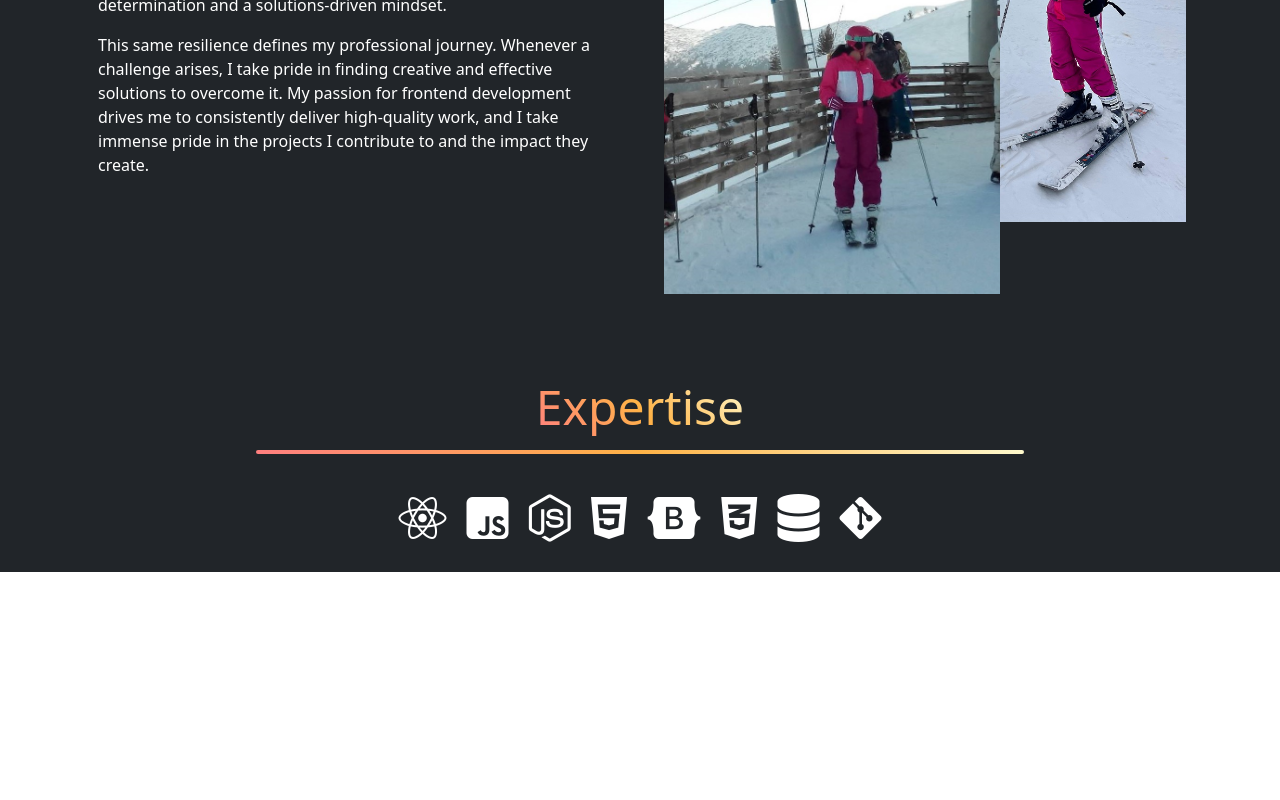
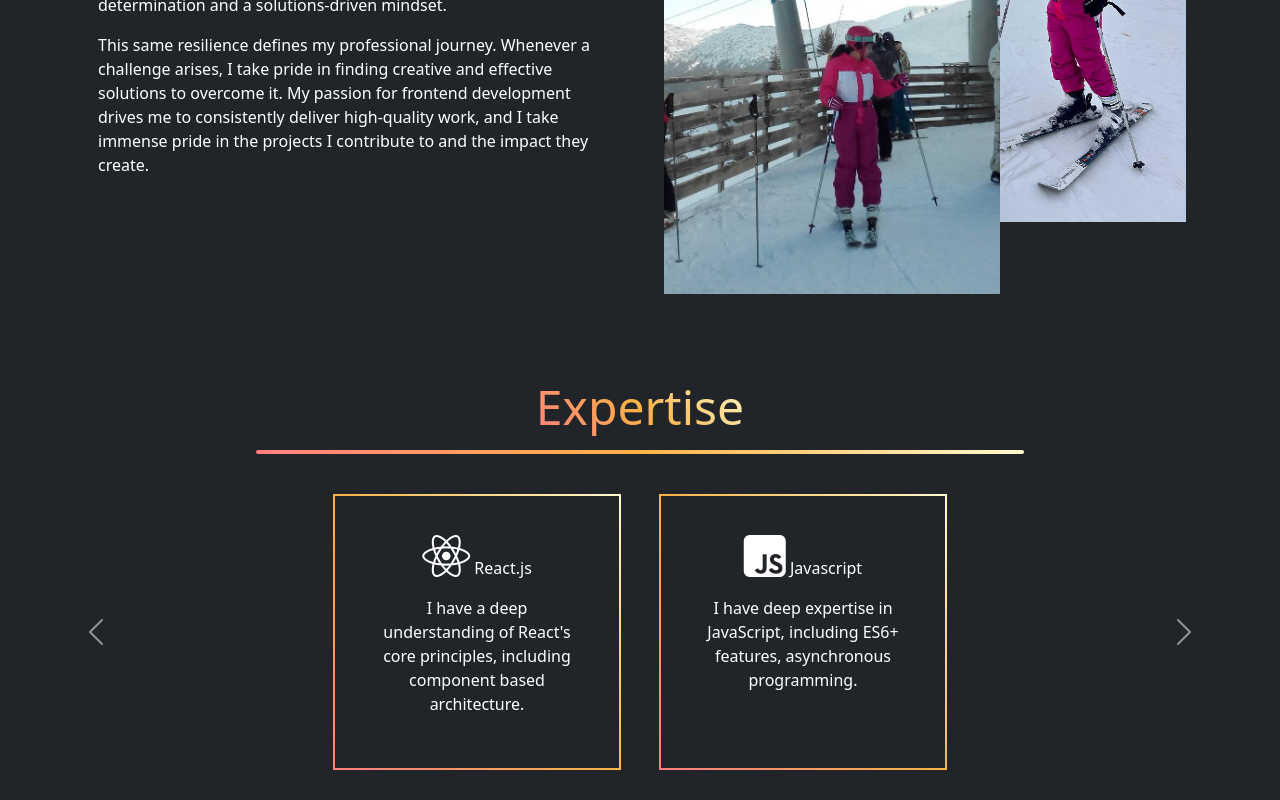
Before and after one commit to Moura4Design/Portfolio, a React (Create React App) app in the folder my-app/: page / in a window 1280 px wide. Shown: the part 1093-1893 px from the top of the page. Before the commit the page ends 1665 px from the top, so only its background shows below. Built offline with nearby package versions, Linux system fonts and the light colour scheme.

Commit message:
Almost finished the expertise section

```diff
--- a/my-app/src/App.css
+++ b/my-app/src/App.css
@@ -125,6 +125,16 @@
   border-radius: 2px;
 }
 
+.card {
+  background: #212529; /* Dark background */
+  color: white; /* Text color */
+  border: 2px solid transparent; /* Transparent border as a base */
+  border-image: linear-gradient(45deg, #ff7f7f, #ffb347, #fffacd) 1; /* Gradient border */
+  padding: 20px;
+  text-align: center;
+  display: inline-block;
+}
+
 
 
 
--- a/my-app/src/App.jsx
+++ b/my-app/src/App.jsx
@@ -12,7 +12,6 @@ function App() {
     <BrowserRouter>
       <Routes>
         <Route path="/" element={<Home />} />
-        <Route path='/about' element={<About />} />
       </Routes>
     </BrowserRouter>
     // <div className={'App'}>
--- a/my-app/src/Components/Expertise.jsx
+++ b/my-app/src/Components/Expertise.jsx
@@ -1,4 +1,5 @@
 import React from 'react';
+import { Carousel, Card, Row, Col } from 'react-bootstrap';
 
 const Expertise = () => {
   return(
@@ -6,16 +7,111 @@ const Expertise = () => {
       <div className={"title-wrapper"}>
         <h2 className={'text-center title'}>Expertise</h2>
       </div>
+      <div className={'pt-3 text-center mt-4'}>
+        <div id="carouselExampleInterval" className="carousel slide" data-bs-ride="carousel">
+          <div className="carousel-inner">
+            <div className="carousel-item active" data-bs-interval="4000">
+              <div className='row justify-content-center'>
+                <div className='col-xs-12 col-sm-12 col-md-4 col-lg-3 d-flex justify-content-center'>
+                  <div className='card' style={{width: '18rem'}}>
+                    <div className='card-body'>
+                      <i className="fab fa-react fa-3x" /> {/* React Icon */}
+                      React.js
+                      <p className='mt-3'>I have a deep understanding of React&apos;s core principles, including component based architecture.</p>
+                    </div>
+                  </div>
+                </div>
+                <div className='col-xs-12 col-sm-12 col-md-4 col-lg-3 d-flex justify-content-center'>
+                  <div className='card' style={{width: '18rem'}}>
+                    <div className='card-body'>
+                      <i className="fab fa-js-square fa-3x" /> {/* JS Icon */}
+                      Javascript
+                      <p className='mt-3'>I have deep expertise in JavaScript, including ES6+ features, asynchronous programming.</p>
+                    </div>
+                  </div>
+                </div>
+              </div>
+            </div>
+            <div className="carousel-item" data-bs-interval="4000">
+              <div className='row justify-content-center'>
+                <div className='col-xs-12 col-sm-12 col-md-4 col-lg-3 d-flex justify-content-center'>
+                  <div className='card' style={{width: '18rem'}}>
+                    <div className='card-body'>
+                      <i className="fab fa-node-js fa-3x" />  {/* Node.js Icon */}
+                      Node.js
+                      <p className='mt-3'>I have a deep understanding of React&apos;s core principles, including component based architecture.</p>
+                    </div>
+                  </div>
+                </div>
+                <div className='col-xs-12 col-sm-12 col-md-4 col-lg-3 d-flex justify-content-center'>
+                  <div className='card' style={{width: '18rem'}}>
+                    <div className='card-body'>
+                      <i className="fab fa-html5 fa-3x"></i> {/* HTML5 Icon */}
+                      HTML5
+                      <p className='mt-3'>I have deep expertise in JavaScript, including ES6+ features, asynchronous programming.</p>
+                    </div>
+                  </div>
+                </div>
+              </div>
+            </div>
+            <div className="carousel-item" data-bs-interval="4000">
+              <div className='row justify-content-center'>
+                <div className='col-xs-12 col-sm-12 col-md-4 col-lg-3 d-flex justify-content-center'>
+                  <div className='card' style={{width: '18rem'}}>
+                    <div className='card-body'>
+                      <i className="fab fa-bootstrap fa-3x" /> {/* Bootstrap Icon */}
+                      Bootstrap
+                      <p className='mt-3'>I have a deep understanding of React&apos;s core principles, including component based architecture.</p>
+                    </div>
+                  </div>
+                </div>
 
-      <div className={'pt-3 text-center mt-4'}>
-        <i className="fab fa-react fa-3x me-3"></i>  {/* React Icon */}
-        <i className="fab fa-js-square fa-3x me-3"></i>  {/* JavaScript Icon */}
-        <i className="fab fa-node-js fa-3x me-3"></i>  {/* Node.js Icon */}
-        <i class="fab fa-html5 fa-3x me-3"></i> {/* HTML5 Icon */}
-        <i class="fab fa-bootstrap fa-3x me-3"></i> {/* Bootstrap Icon */}
-        <i class="fab fa-css3-alt fa-3x me-3"></i> {/* CSS Icon */}
-        <i class="fas fa-database fa-3x me-3"></i> {/* SQL Icon */}
-        <i class="fab fa-git-alt fa-3x"></i> {/* Git Icon */}
+                <div className='col-xs-12 col-sm-12 col-md-4 col-lg-3 d-flex justify-content-center'>
+                  <div className='card' style={{width: '18rem'}}>
+                    <div className='card-body'>
+                      <i className="fab fa-css3-alt fa-3x" /> {/* CSS Icon */}
+                      CSS
+                      <p className='mt-3'>I have deep expertise in JavaScript, including ES6+ features, asynchronous programming.</p>
+                    </div>
+                  </div>
+                </div>
+              </div>
+
+          </div>
+          <div className="carousel-item" data-bs-interval="4000">
+              <div className='row justify-content-center'>
+                <div className='col-xs-12 col-sm-12 col-md-4 col-lg-3 d-flex justify-content-center'>
+                  <div className='card' style={{width: '18rem'}}>
+                    <div className='card-body'>
+                      <i className="fas fa-database fa-3x" /> {/* SQL Icon */}
+                      SQL
+                      <p className='mt-3'>I have a deep understanding of React&apos;s core principles, including component based architecture.</p>
+                    </div>
+                  </div>
+                </div>
+
+                <div className='col-xs-12 col-sm-12 col-md-4 col-lg-3 d-flex justify-content-center'>
+                  <div className='card' style={{width: '18rem'}}>
+                    <div className='card-body'>
+                      <i className="fab fa-git-alt fa-3x" /> {/* Git Icon */}
+                      Git
+                      <p className='mt-3'>I have deep expertise in JavaScript, including ES6+ features, asynchronous programming.</p>
+                    </div>
+                  </div>
+                </div>
+              </div>
+            </div>
+          </div>
+          <button className="carousel-control-prev" type="button" data-bs-target="#carouselExampleInterval" data-bs-slide="prev">
+            <span className="carousel-control-prev-icon" aria-hidden="true"></span>
+            <span className="visually-hidden">Previous</span>
+          </button>
+          <button className="carousel-control-next" type="button" data-bs-target="#carouselExampleInterval" data-bs-slide="next">
+            <span className="carousel-control-next-icon" aria-hidden="true"></span>
+            <span className="visually-hidden">Next</span>
+          </button>
+        </div>
+
       </div>
     </React.Fragment>
   )
--- a/my-app/src/index.js
+++ b/my-app/src/index.js
@@ -2,6 +2,7 @@ import React from 'react';
 import ReactDOM from 'react-dom/client';
 import './index.css';
 import 'bootstrap/dist/css/bootstrap.min.css';
+import "bootstrap/dist/js/bootstrap.bundle.min.js";
 import "bootstrap-icons/font/bootstrap-icons.css";
 import "@fortawesome/fontawesome-free/css/all.min.css";
 import App from './App';
```
Also changed, not shown: my-app/src/Components/Work.jsx (added).
